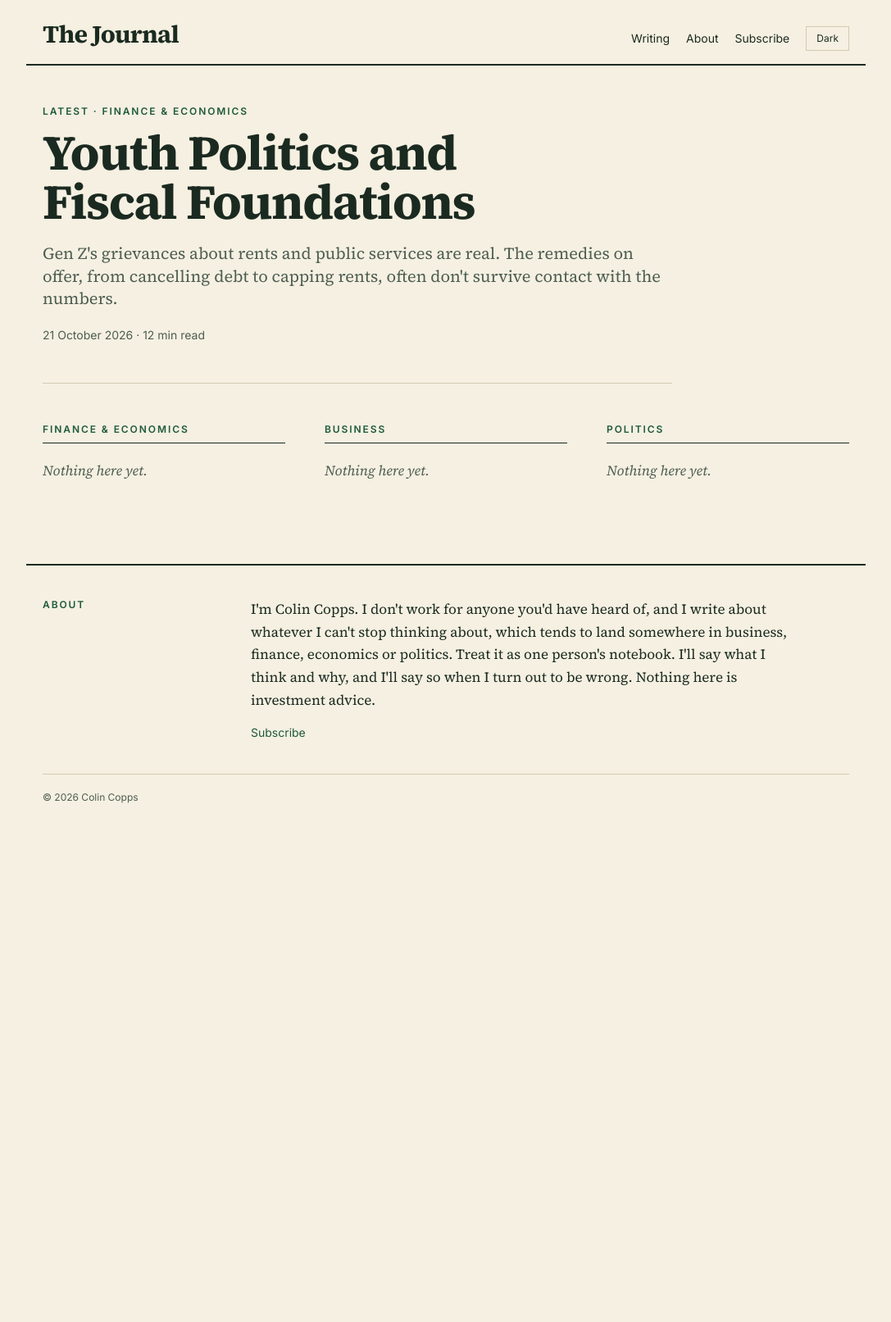
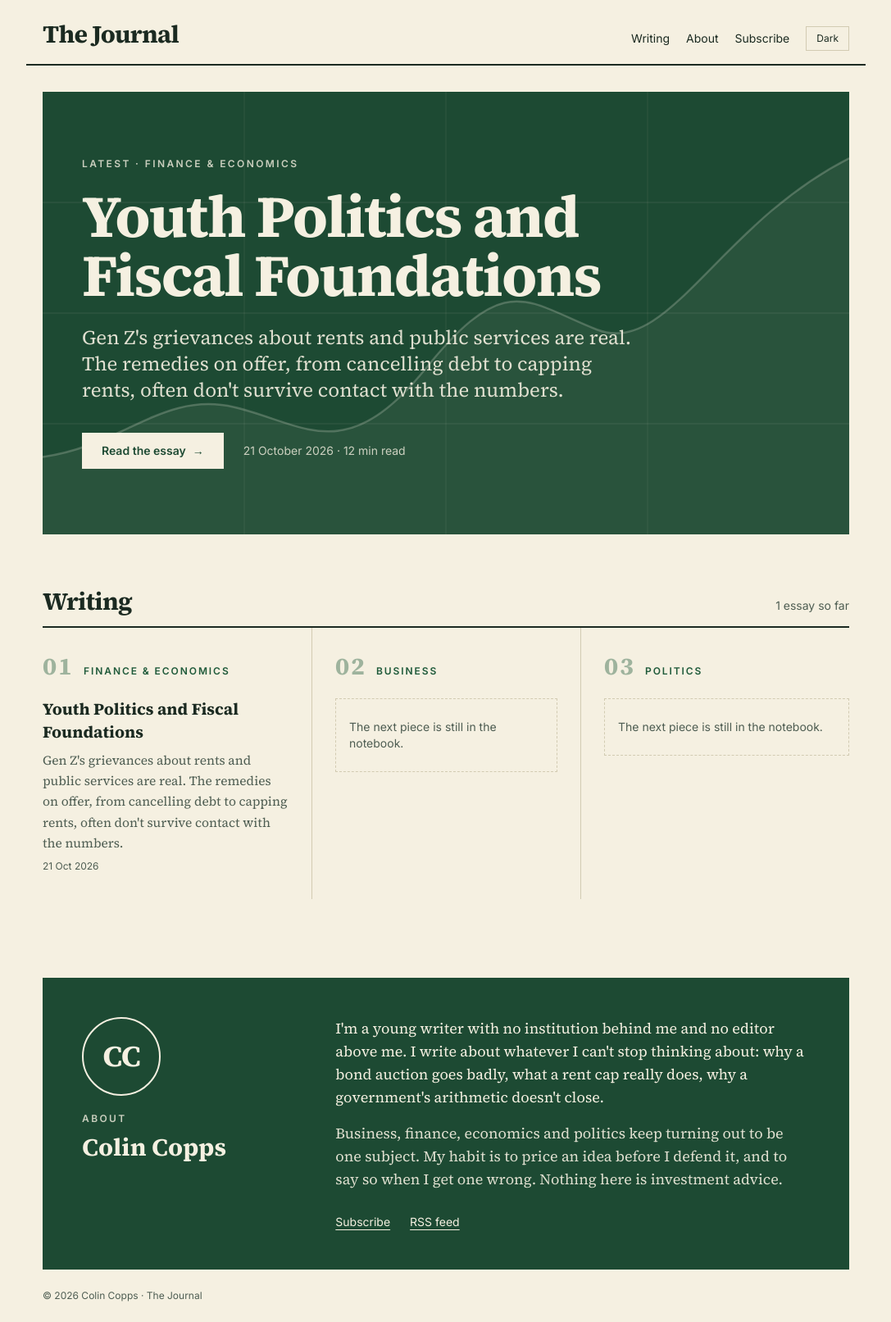
Before and after one commit to The-JournaI/the-journai.github.io, a Jekyll site: the page built from index.html, in a window 1280 px wide. Shown: the whole page at 82% size, without its empty margins (96-1183 px from the left). Built offline with Jekyll 4.4.1, drawn with Linux system fonts in a browser that asks for light colours; nearby versions of some CDN libraries; before the commit the page ends 1001 px from its top, so only the background shows below that.

Commit message:
Redesign homepage and about

```diff
--- a/_layouts/default.html
+++ b/_layouts/default.html
@@ -17,13 +17,13 @@
   <script src="https://cdn.tailwindcss.com/3.4.16"></script>
   <script>
     tailwind.config = { darkMode: 'class', theme: { extend: {
-      colors: { paper: 'var(--paper)', ink: 'var(--ink)', muted: 'var(--muted)', rule: 'var(--rule)', accent: 'var(--accent)' },
+      colors: { paper: 'var(--paper)', ink: 'var(--ink)', muted: 'var(--muted)', rule: 'var(--rule)', accent: 'var(--accent)', hero: 'var(--hero)', 'hero-ink': 'var(--hero-ink)' },
       fontFamily: { serif: ['"Source Serif 4"', 'Georgia', 'serif'], sans: ['Inter', 'system-ui', 'sans-serif'] }
     } } };
   </script>
   <style>
-    :root { --paper:#f5f0e1; --ink:#1b2a21; --muted:#4e5d52; --rule:#d2cbb2; --accent:#1f5a3a; }
-    .dark { --paper:#121e17; --ink:#efe9d6; --muted:#b3bfae; --rule:#2b3d32; --accent:#93d3a2; }
+    :root { --paper:#f5f0e1; --ink:#1b2a21; --muted:#4e5d52; --rule:#d2cbb2; --accent:#1f5a3a; --hero:#1d4a33; --hero-ink:#f5f0e1; }
+    .dark { --paper:#121e17; --ink:#efe9d6; --muted:#b3bfae; --rule:#2b3d32; --accent:#93d3a2; --hero:#1d4a33; --hero-ink:#f5f0e1; }
     html { scroll-behavior: smooth; }
     @media (prefers-reduced-motion: reduce) { html { scroll-behavior: auto; } }
     body { background: var(--paper); }
@@ -61,25 +61,25 @@
     {{ content }}
   </main>
 
-  <footer id="about" class="mx-auto max-w-5xl px-5 mt-20 border-t-2 border-ink">
-    <div class="py-10 grid md:grid-cols-12 gap-8">
-      <h2 class="md:col-span-3 font-sans text-xs font-semibold uppercase tracking-[.16em] text-accent">About</h2>
-      <div class="md:col-span-9 max-w-2xl">
-        <p>I'm {{ site.author }}. I don't work for anyone you'd have heard of, and I write about whatever I can't stop thinking about, which tends to land somewhere in business, finance, economics or politics. Treat it as one person's notebook. I'll say what I think and why, and I'll say so when I turn out to be wrong. Nothing here is investment advice.</p>
-        {% if site.newsletter_action != "" %}
-        <form action="{{ site.newsletter_action }}" method="post" class="mt-6 font-sans max-w-md">
-          <label for="email" class="block text-sm font-medium mb-2">Get new posts by email</label>
-          <div class="flex gap-2">
-            <input id="email" name="email" type="email" required autocomplete="email" class="flex-1 min-w-0 bg-transparent border border-ink px-3 py-2 focus:border-accent focus:outline-none">
-            <button class="bg-ink text-paper px-4 py-2 text-sm font-medium hover:bg-accent transition-colors">Subscribe</button>
-          </div>
-        </form>
-        {% else %}
-        <p class="mt-4 font-sans text-sm"><a class="t text-accent" href="{{ '/subscribe/' | relative_url }}">Subscribe</a></p>
-        {% endif %}
+  <footer id="about" class="mx-auto max-w-5xl px-5 mt-24">
+    <div class="bg-hero text-hero-ink px-6 py-12 sm:px-12 grid md:grid-cols-12 gap-10 items-start">
+      <div class="md:col-span-4 flex md:flex-col items-center md:items-start gap-5">
+        <div class="shrink-0 w-24 h-24 rounded-full border-2 border-hero-ink grid place-items-center text-4xl font-bold tracking-tight" aria-hidden="true">CC</div>
+        <div>
+          <p class="font-sans text-xs font-semibold uppercase tracking-[.2em] opacity-80">About</p>
+          <h2 class="mt-2 text-3xl font-bold leading-tight">{{ site.author }}</h2>
+        </div>
+      </div>
+      <div class="md:col-span-8 max-w-xl text-lg">
+        <p>I'm a young writer with no institution behind me and no editor above me. I write about whatever I can't stop thinking about: why a bond auction goes badly, what a rent cap really does, why a government's arithmetic doesn't close.</p>
+        <p class="mt-4 opacity-90">Business, finance, economics and politics keep turning out to be one subject. My habit is to price an idea before I defend it, and to say so when I get one wrong. Nothing here is investment advice.</p>
+        <p class="mt-7 font-sans text-sm flex flex-wrap gap-x-6 gap-y-2">
+          <a class="underline underline-offset-4 hover:opacity-80" href="{{ '/subscribe/' | relative_url }}">Subscribe</a>
+          <a class="underline underline-offset-4 hover:opacity-80" href="{{ '/feed.xml' | relative_url }}">RSS feed</a>
+        </p>
       </div>
     </div>
-    <p class="py-5 border-t border-rule font-sans text-xs text-muted">© {{ 'now' | date: "%Y" }} {{ site.author }}</p>
+    <p class="py-6 font-sans text-xs text-muted">© {{ 'now' | date: "%Y" }} {{ site.author }} · {{ site.title }}</p>
   </footer>
 
   <script>
--- a/index.html
+++ b/index.html
@@ -4,30 +4,52 @@ layout: default
 {% assign latest = site.posts.first %}
 {% if latest %}
 {% assign ltopic = site.data.topics | where: "id", latest.topic | first %}
-<section class="py-12 border-b border-rule max-w-3xl">
-  <p class="font-sans text-xs font-semibold uppercase tracking-[.16em] text-accent">Latest · {{ ltopic.name | default: "Notes" }}</p>
-  <h1 class="mt-3 text-4xl sm:text-6xl font-bold leading-[1.05] tracking-tight text-balance"><a class="t" href="{{ latest.url | relative_url }}">{{ latest.title }}</a></h1>
-  {% if latest.summary %}<p class="mt-5 text-xl text-muted leading-snug">{{ latest.summary }}</p>{% endif %}
-  <p class="mt-5 font-sans text-sm text-muted">{{ latest.date | date: "%-d %B %Y" }} · {{ latest.content | number_of_words | divided_by: 230 | plus: 1 }} min read</p>
+<section class="mt-8 relative overflow-hidden bg-hero text-hero-ink px-6 py-12 sm:px-12 sm:py-20 group">
+  <svg class="absolute inset-0 w-full h-full" viewBox="0 0 800 400" preserveAspectRatio="none" aria-hidden="true">
+    <g stroke="currentColor" stroke-opacity=".07">
+      <path d="M0 100H800M0 200H800M0 300H800"/><path d="M200 0V400M400 0V400M600 0V400"/>
+    </g>
+    <path d="M0 330C80 320 120 270 190 285S300 340 380 250 480 190 550 215 670 120 800 60" fill="none" stroke="currentColor" stroke-opacity=".22" stroke-width="2.5" vector-effect="non-scaling-stroke"/>
+    <path d="M0 330C80 320 120 270 190 285S300 340 380 250 480 190 550 215 670 120 800 60V400H0z" fill="currentColor" fill-opacity=".05"/>
+  </svg>
+  <div class="relative max-w-3xl">
+    <p class="font-sans text-xs font-semibold uppercase tracking-[.2em] opacity-80">Latest · {{ ltopic.name | default: "Notes" }}</p>
+    <h1 class="mt-5 text-4xl sm:text-6xl lg:text-7xl font-bold leading-[1.02] tracking-tight text-balance">
+      <a href="{{ latest.url | relative_url }}" class="hover:underline decoration-1 underline-offset-8">{{ latest.title }}</a>
+    </h1>
+    {% if latest.summary %}<p class="mt-6 text-xl sm:text-2xl leading-snug opacity-90 max-w-2xl">{{ latest.summary }}</p>{% endif %}
+    <div class="mt-9 flex flex-wrap items-center gap-x-6 gap-y-4 font-sans text-sm">
+      <a href="{{ latest.url | relative_url }}" class="inline-flex items-center gap-2 bg-hero-ink text-hero px-6 py-3 font-semibold hover:gap-4 transition-all duration-300">Read the essay <span aria-hidden="true">→</span></a>
+      <span class="opacity-80">{{ latest.date | date: "%-d %B %Y" }} · {{ latest.content | number_of_words | divided_by: 230 | plus: 1 }} min read</span>
+    </div>
+  </div>
 </section>
 {% endif %}
 
-<section id="writing" class="pt-12 grid gap-12 md:grid-cols-3">
+<section id="writing" class="pt-16">
+  <div class="flex items-baseline justify-between border-b-2 border-ink pb-3">
+    <h2 class="text-3xl font-bold tracking-tight">Writing</h2>
+    <p class="font-sans text-sm text-muted">{{ site.posts.size }} {% if site.posts.size == 1 %}essay{% else %}essays{% endif %} so far</p>
+  </div>
+  <div class="grid md:grid-cols-3">
     {% for topic in site.data.topics %}
-  {% assign items = site.posts | where: "topic", topic.id | where_exp: "p", "p.url != latest.url" | slice: 0, 6 %}
-  <div>
-    <h2 class="font-sans text-xs font-semibold uppercase tracking-[.16em] text-accent border-b border-ink pb-2">{{ topic.name }}</h2>
-    <ul>
+    {% assign items = site.posts | where: "topic", topic.id | slice: 0, 6 %}
+    <div class="py-8 md:px-7 first:md:pl-0 last:md:pr-0 md:border-l border-rule first:md:border-l-0 border-b md:border-b-0 last:border-b-0">
+      <p class="font-sans text-xs font-semibold uppercase tracking-[.16em] text-accent flex items-baseline gap-3">
+        <span class="font-serif text-3xl font-bold leading-none opacity-40">0{{ forloop.index }}</span>{{ topic.name }}
+      </p>
+      <ul class="mt-6 space-y-6">
         {% for post in items %}
-      <li class="py-5 border-b border-rule">
+        <li>
           <h3 class="text-xl font-bold leading-snug"><a class="t" href="{{ post.url | relative_url }}">{{ post.title }}</a></h3>
           {% if post.summary %}<p class="mt-2 text-[.97rem] text-muted">{{ post.summary }}</p>{% endif %}
           <p class="mt-2 font-sans text-xs text-muted">{{ post.date | date: "%-d %b %Y" }}</p>
         </li>
         {% else %}
-      <li class="py-5 text-muted italic">Nothing here yet.</li>
+        <li class="font-sans text-sm text-muted border border-dashed border-rule px-4 py-6">The next piece is still in the notebook.</li>
         {% endfor %}
       </ul>
     </div>
     {% endfor %}
+  </div>
 </section>
```
Lines whose indentation alone changed are shown as unchanged.
